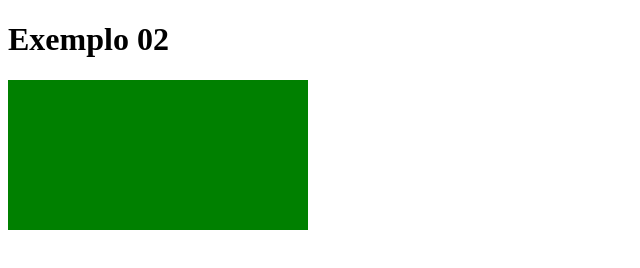
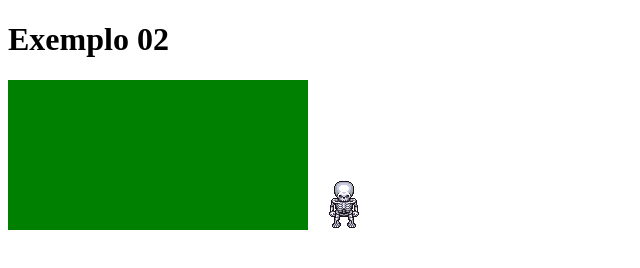
Before and after one commit to falmeidabruna/exemplo02, a plain HTML site: page index.html in a window 1280 px wide. Shown: the whole page, without its empty margins (0-640 px from the left). Drawn offline with Linux system fonts and the light colour scheme.

Commit message:
adiciona elemento de imagem na pagina

```diff
--- a/index.html
+++ b/index.html
@@ -9,6 +9,7 @@
 <body>
     <h1> Exemplo 02 </h1>
     <canvas></canvas>
+    <img src = "assets/skeleton02.png" />
     <script>
         const canvas = document.querySelector("canvas");
         const ctx = canvas.getContext("2d");
```
Also changed, not shown: assets/skeleton02.png (added).
